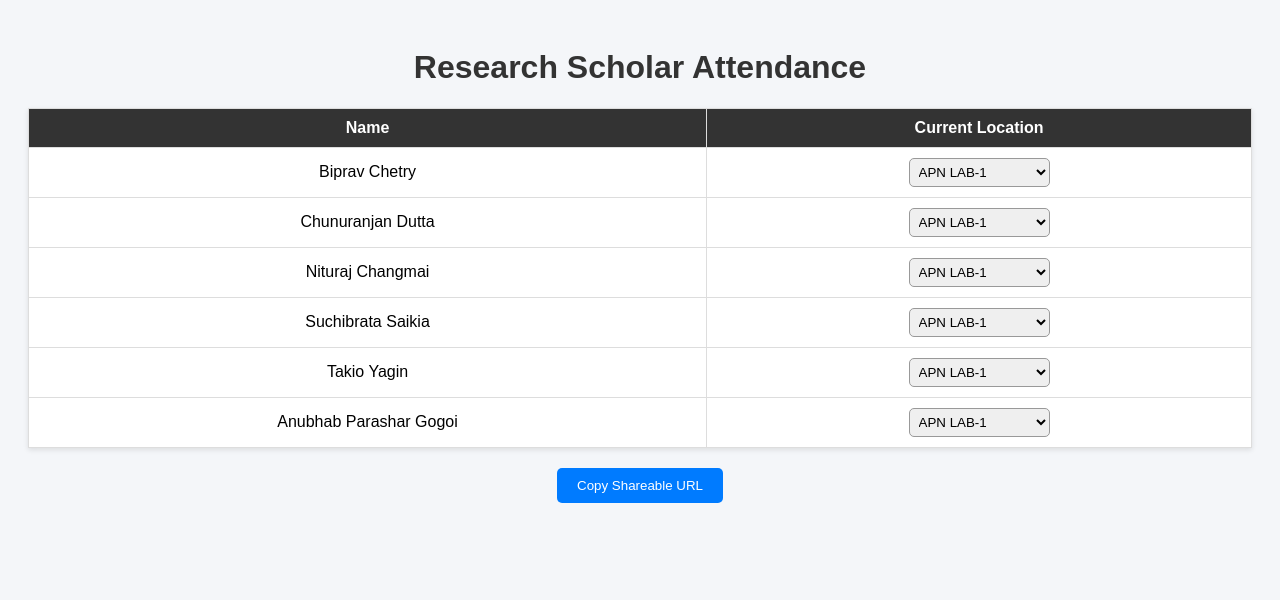
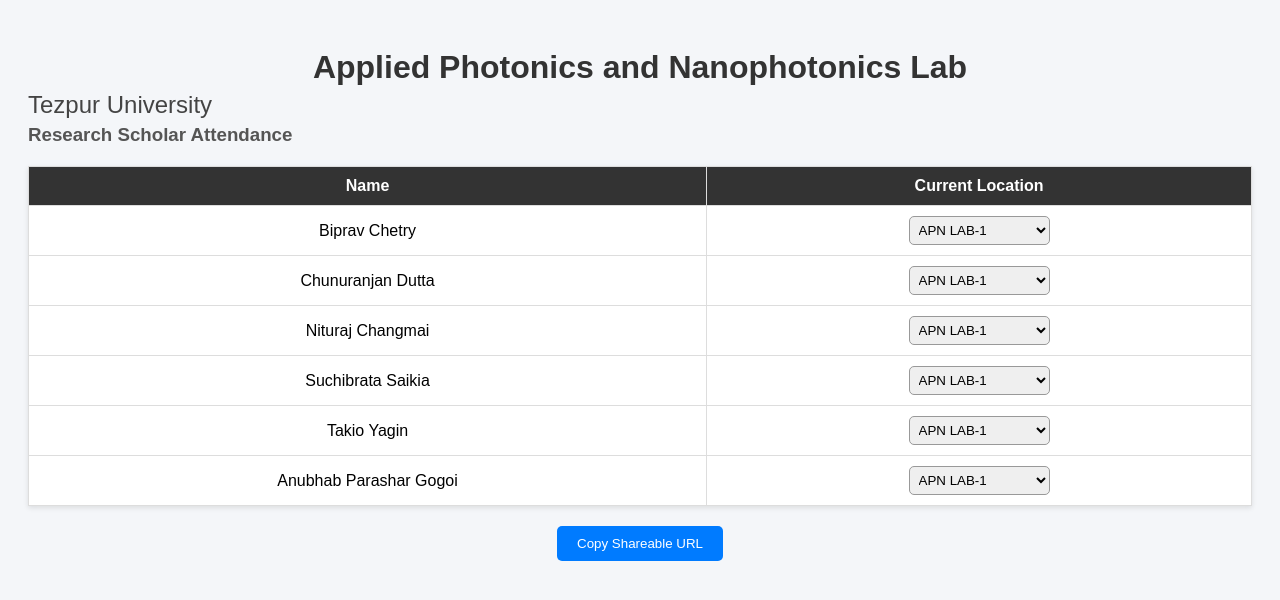
Before and after one commit to Anubhab-gogoi/attendence, a plain HTML site: page index.html in a window 1280 px wide. Drawn offline with Linux system fonts and the light colour scheme.

Commit message:
Update index.html

```diff
--- a/index.html
+++ b/index.html
@@ -52,7 +52,9 @@
   </style>
 </head>
 <body>
-  <h1>Research Scholar Attendance</h1>
+ <h1 style="margin-bottom:5px;">Applied Photonics and Nanophotonics Lab</h1>
+<h2 style="margin-top:0; margin-bottom:5px; font-weight:normal; color:#444;">Tezpur University</h2>
+<h3 style="margin-top:0; color:#555;">Research Scholar Attendance</h3>
 
   <table>
     <thead>
```
